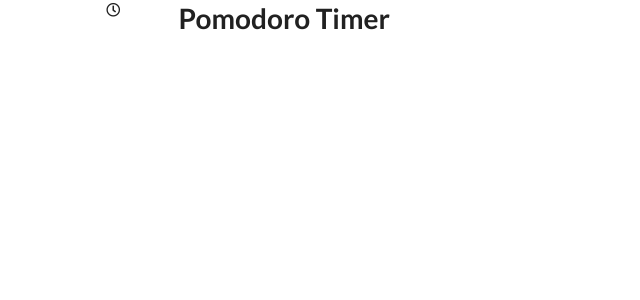
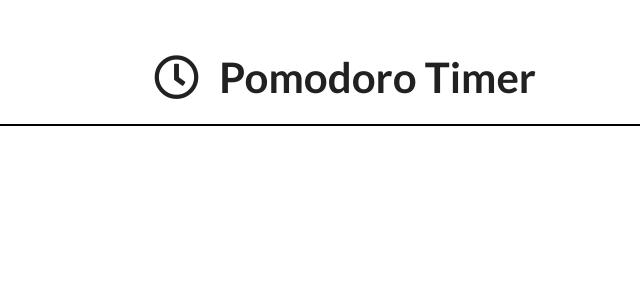
Before and after one commit to mateuszlubianka1993/pomodoro-timer-app, a React (Create React App) app: page / in a window 1280 px wide. Shown: the top 300 px of the page, without its empty margins (295-935 px from the left). Built offline with nearby package versions, Linux system fonts and the light colour scheme.

Commit message:
add header.css

```diff
--- /dev/null
+++ b/src/components/Header.css
@@ -0,0 +1,18 @@
+.header-container {
+    padding-top: 50px;
+}
+.header-row {
+    text-align: center;
+    display: flex;
+    justify-content: center;
+    align-items: center;
+    border-bottom: 2px solid #000;
+    padding-bottom: 20px;
+}
+.header-icon {
+    font-size: 45px;
+    margin-right: 20px;
+}
+h1 {
+    font-size: 42px;
+}
--- a/src/components/Header.js
+++ b/src/components/Header.js
@@ -1,14 +1,15 @@
 import React from 'react';
+import './Header.css';
 
 const Header = () => {
 
     return (
-        <header className="header-container ui centered grid">
-            <div className="ui centered row header-row">
-                <div className="column">
+        <header className="header-container">
+            <div className="header-row">
+                <div className="header-icon">
                     <i class="far fa-clock"></i>
                 </div>
-                <div className="six wide column">
+                <div className="header-text">
                     <h1>Pomodoro Timer</h1>
                 </div>
             </div>
```
